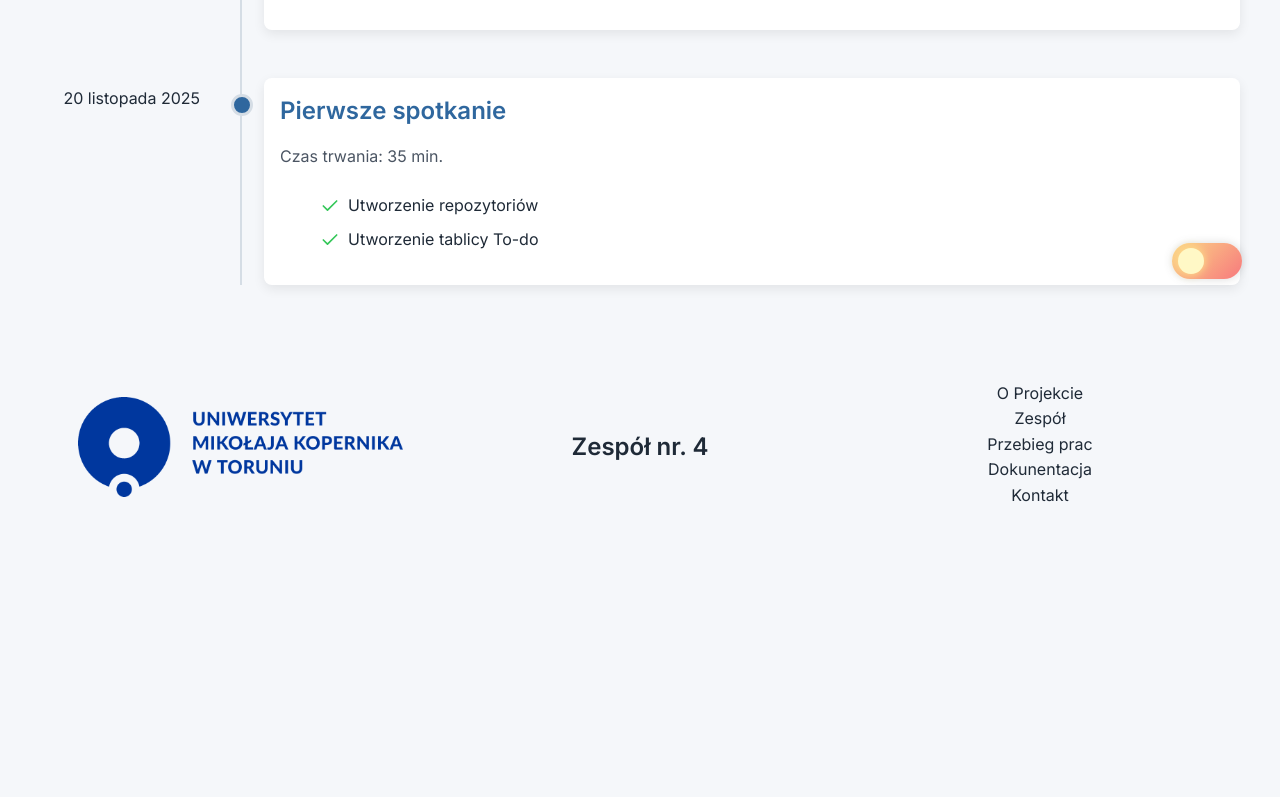
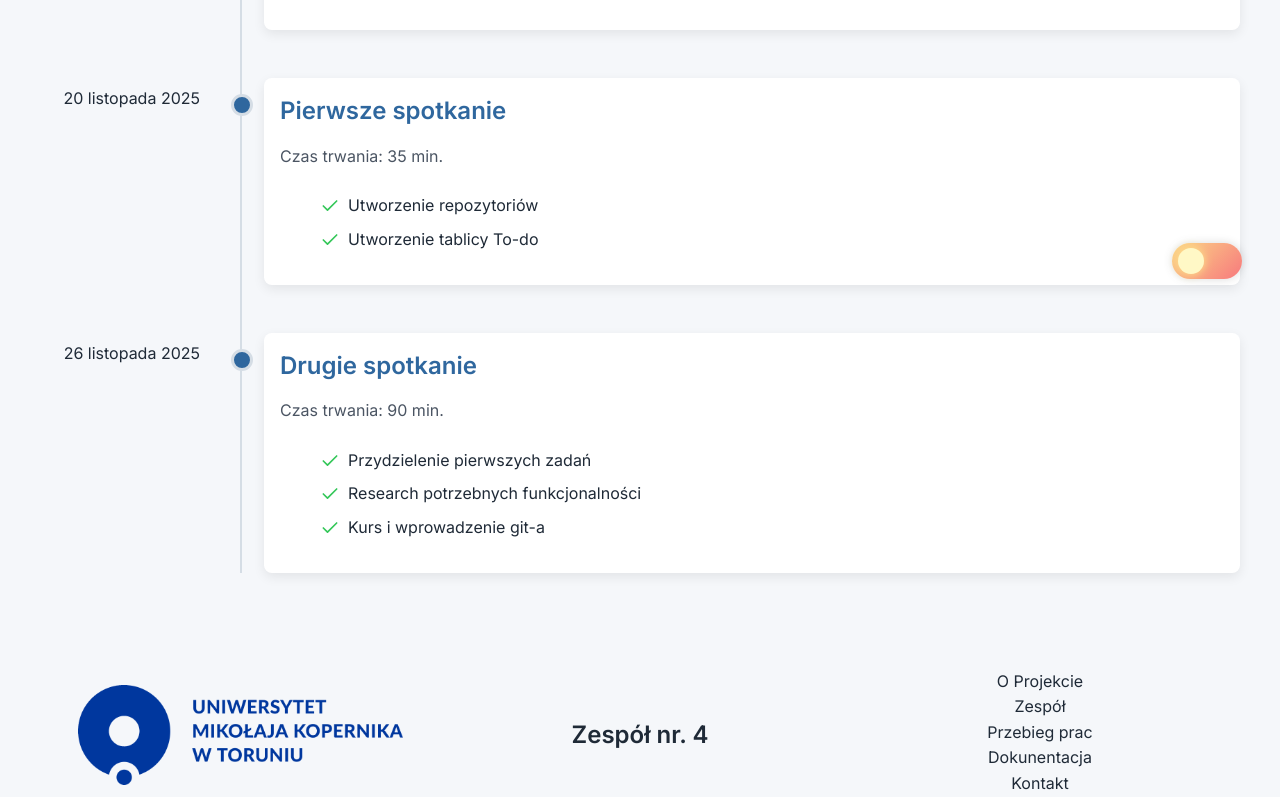
Before and after one commit to Cassiopeia4/Project-preview-page, a React (Vite) app: page /pz2025/zesp04/work in a window 1280 px wide. Shown: the part 483-1280 px from the top of the page. Before the commit the page ends 1012 px from the top, so only its background shows below. Built offline with nearby package versions, Linux system fonts and the light colour scheme.

Commit message:
weekly update and team grid change

```diff
--- a/data/project-data.json
+++ b/data/project-data.json
@@ -28,7 +28,7 @@
     {
       "id": 2,
       "name": "Franciszek Kanewski",
-      "roles": ["Lead Frontend Developer", "UI/UX Designer"],
+      "roles": ["Lead Frontend Developer", "UI/UX Designer", "Backend developer"],
       "description": ""
     },
     {
@@ -52,7 +52,7 @@
     {
       "id": 6,
       "name": "Krzysztof Cacko",
-      "roles": [],
+      "roles": ["Fullstack Developer"],
       "description": ""
     }
   ],
@@ -77,6 +77,17 @@
         "Utworzenie tablicy To-do"
       ],
       "duration": "35 min."
+    },
+    {
+      "id": 3,
+      "date": "2025-11-26",
+      "title": "Drugie spotkanie",
+      "tasks": [
+        "Przydzielenie pierwszych zadań",
+        "Research potrzebnych funkcjonalności",
+        "Kurs i wprowadzenie git-a"
+      ],
+      "duration": "90 min."
     }
   ],
   "documentation": {
--- a/src/components/TeamMain/team-main.css
+++ b/src/components/TeamMain/team-main.css
@@ -3,6 +3,10 @@
     grid-template-columns: repeat(auto-fit, minmax(280px, 1fr));
     gap: var(--space-xl);
     margin: var(--space-xl);
+}
+
+.team-grid > *:first-child {
+    grid-column: 1 / -1;
 }
 
 .card {
```
